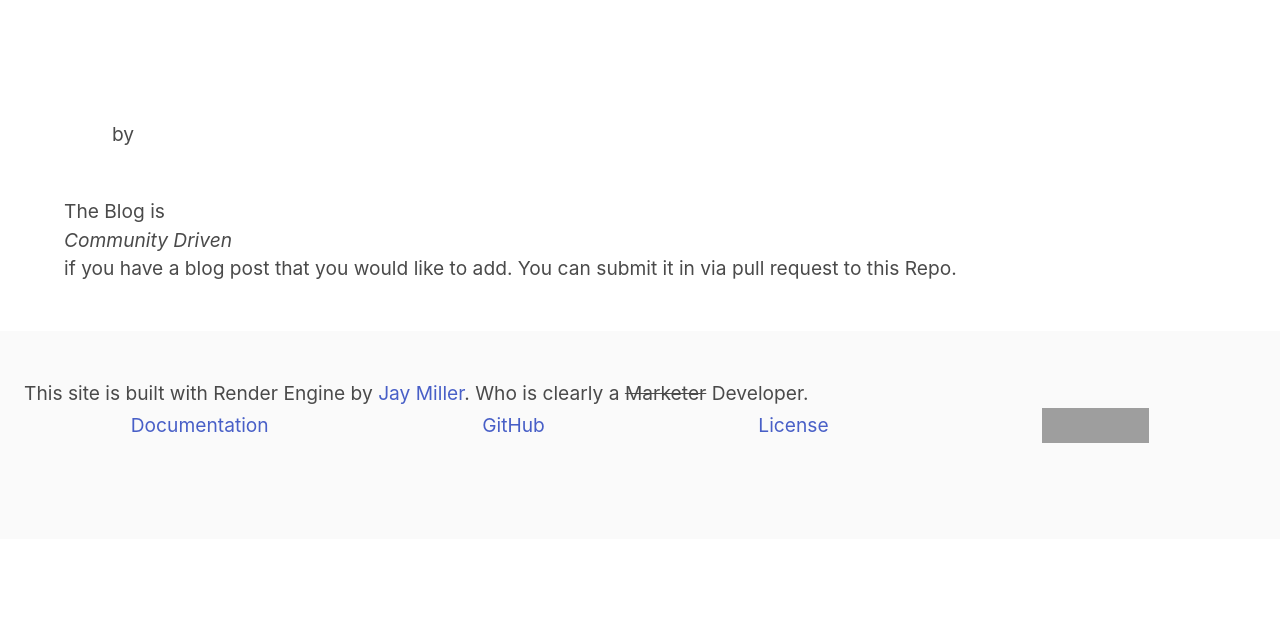
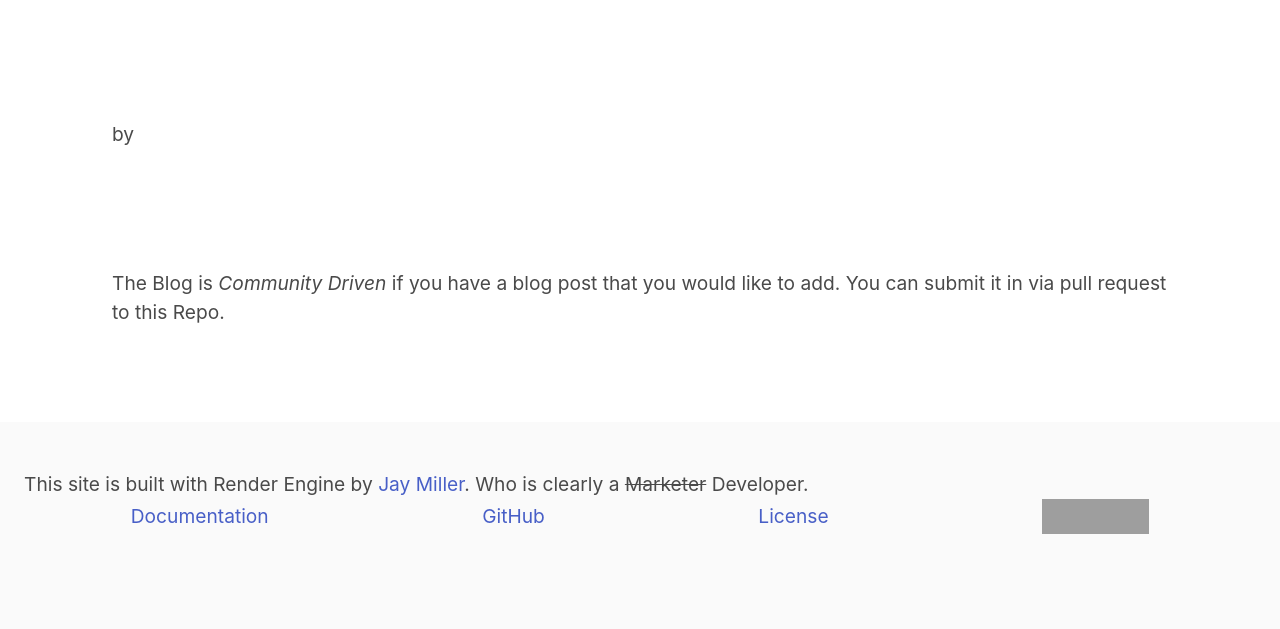
Before and after one commit to kjaymiller/render-engine-site, a Python web app: template templates/blog.html in a window 1280 px wide. Shown: the part 52-681 px from the top of the page. Run offline with Jinja, Linux system fonts and the light colour scheme; the template is opened without the code that fills it, so the values that code supplies are empty; some libraries are stand-ins or nearby versions; grey boxes are pictures that could not be loaded.

Commit message:
update title template

```diff
--- a/templates/blog.html
+++ b/templates/blog.html
@@ -7,13 +7,18 @@
         <h1 class='title is-2'>{{title}}</h1>
         <h3 class="">{{date_friendly}} by {{author}}</h3>
       </div>
-      <div>
-    </div>
+    <div>
+
     <div class="content">
       {{content}}
     </div>
+
+    <div class="hero is-grey-light">
+      <div class="hero-body">
+        <p>The Blog is <em>Community Driven</em> if you have a blog post that you
+    would like to add. You can submit it in via pull request to this Repo.</p>
+      </div>
+    </div>
   </div>
-<div class="hero is-grey-light">The Blog is <em>Community Driven</em> if you have a blog post that you
-would like to add. You can submit it in via pull request to this Repo.</footer>
 </section>
 {% endblock %}
```
Also changed, not shown: output/blog/executing-pre-and-post-processed-code.html (+9 -4 lines).
